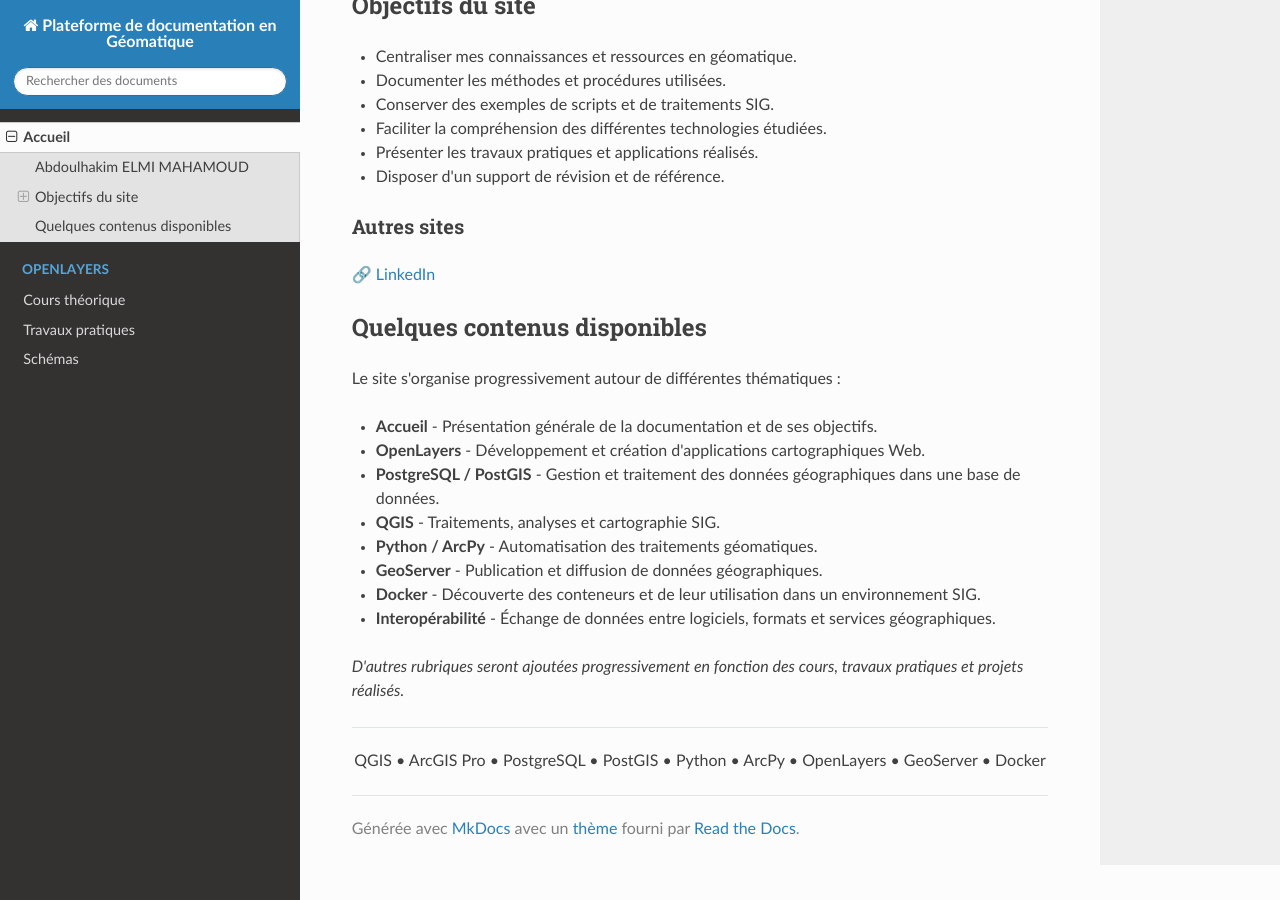
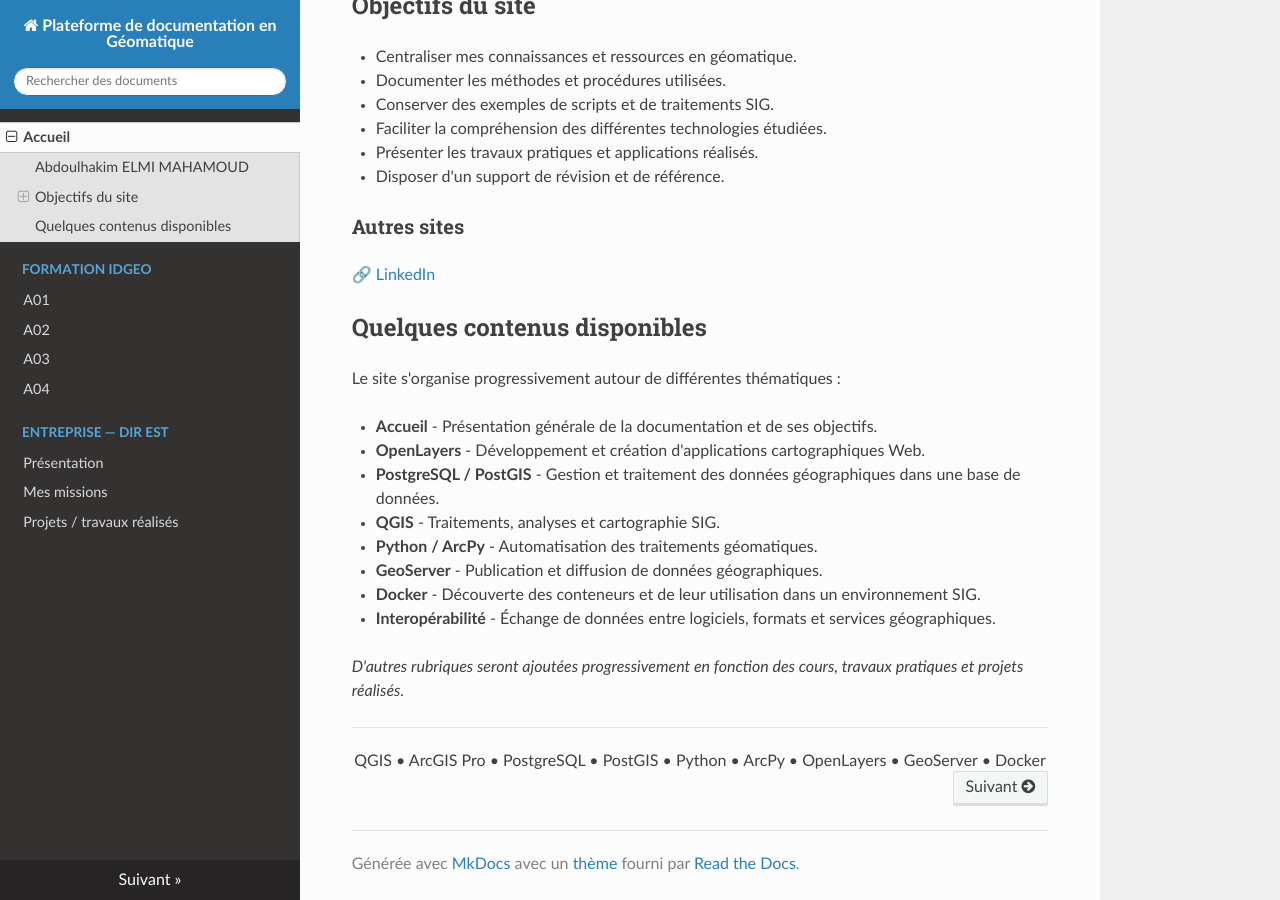
Before and after one commit to abdoulhakimelmi-lang/chef-de-projet-geomatique, an MkDocs documentation site: the page built from docs/index.md, in a window 1280 px wide and 900 px high, scrolled down 790 px. Built offline with MkDocs 1.6.1, drawn with Linux system fonts in a browser that asks for light colours; nearby versions of some CDN libraries.

Commit message:
Create empty competency notebook structure and navigation

```diff
--- a/mkdocs.yml
+++ b/mkdocs.yml
@@ -8,8 +8,12 @@
 
 nav:
   - Accueil: index.md
-
-  - OpenLayers:
-      - Cours théorique: openlayers/cours.md
-      - Travaux pratiques: openlayers/pratique.md
-      - Schémas: openlayers/schemas.md
+  - Formation IDGEO:
+      - A01: formation-idgeo/a01/index.md
+      - A02: formation-idgeo/a02/index.md
+      - A03: formation-idgeo/a03/index.md
+      - A04: formation-idgeo/a04/index.md
+  - Entreprise — DIR Est:
+      - Présentation: entreprise-dir-est/index.md
+      - Mes missions: entreprise-dir-est/missions.md
+      - Projets / travaux réalisés: entreprise-dir-est/projets.md
```
Also changed, not shown: docs/entreprise-dir-est/index.md (added), docs/entreprise-dir-est/missions.md (added), docs/entreprise-dir-est/projets.md (added), docs/formation-idgeo/a01/index.md (added), docs/formation-idgeo/a02/index.md (added), docs/formation-idgeo/a03/index.md (added), docs/formation-idgeo/a04/index.md (added).
